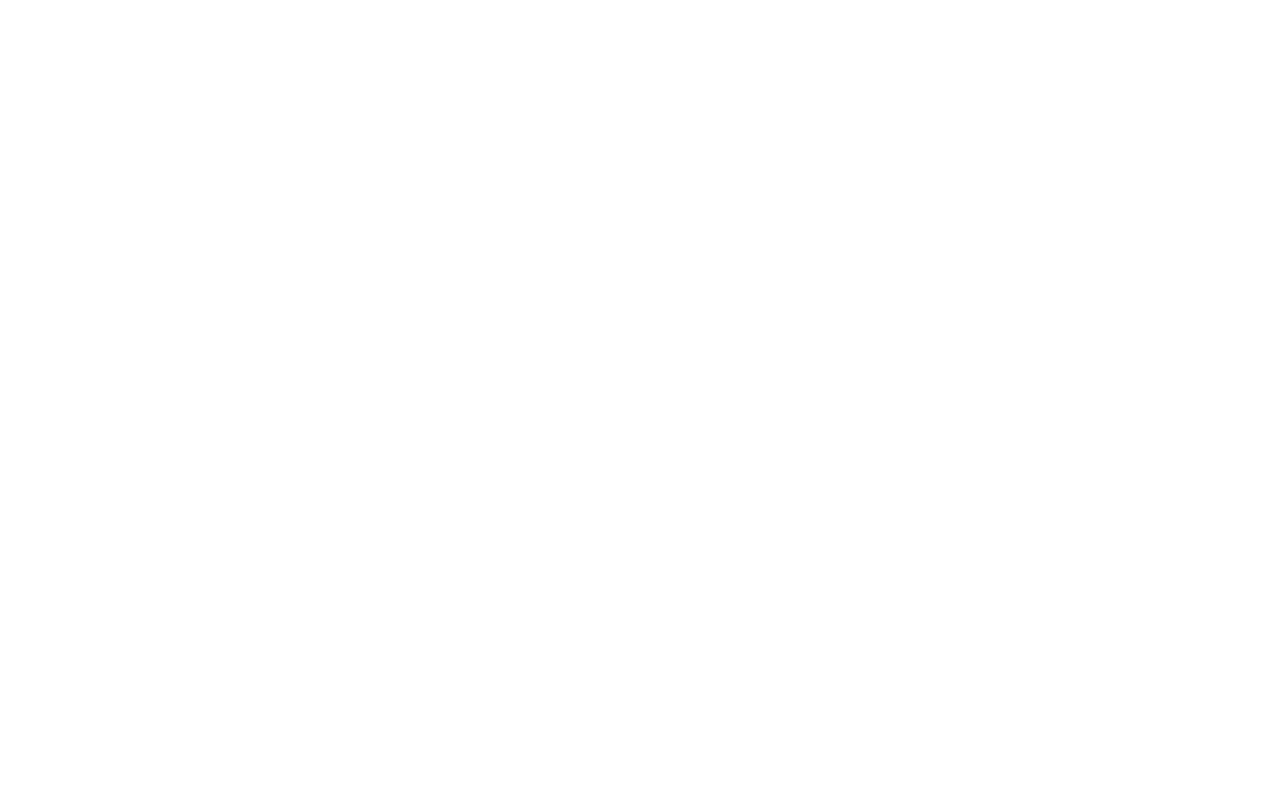
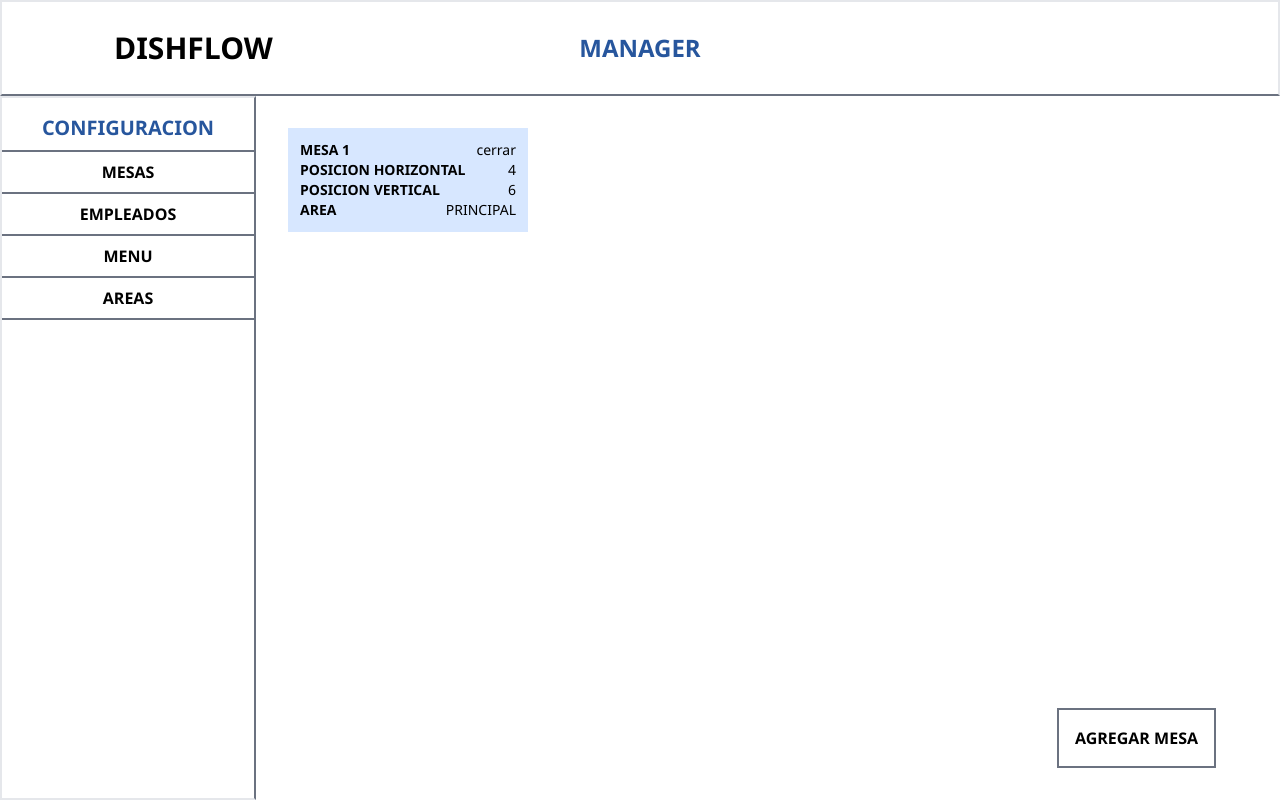
Before and after one commit to No-Country-simulation/c22-58-n-webapp, a React (Vite) app in the folder frontend/: page / in a window 1280 px wide. Built offline with nearby package versions, Linux system fonts and the light colour scheme.

Commit message:
la parte de manager terminada el html y css

```diff
--- a/frontend/src/App.tsx
+++ b/frontend/src/App.tsx
@@ -1,9 +1,10 @@
 import './index.css';
 import BarraNavegacionMenu from './components/BarraNavegacionMenu';
 import Cocina from './components/Cocina';
+import Manager from './components/Manager';
 
 function App() {
-	return <></>;
+	return <Manager />;
 }
 
 export default App;
--- /dev/null
+++ b/frontend/src/components/Manager.tsx
@@ -0,0 +1,64 @@
+import ManagerEmpleados from './ManagerEmpleados';
+import ManagerAreas from './ManagerAreas';
+import ManagerMesas from './ManagerMesas';
+import ManagerPlatos from './ManagerPlatos';
+
+import { useState } from 'react';
+
+export default function Manager() {
+	const [seccion, setSeccion] = useState('mesas');
+
+	function handleChangeSelection(str: string) {
+		setSeccion(str);
+	}
+
+	return (
+		<>
+			<header className="flex border-b-gray-500 h-24 border-solid border-2 w-screen items-center font-sans">
+				<h1 className="uppercase ml-28 font-bold text-3xl absolute">
+					dishflow
+				</h1>
+				<h2 className="uppercase font-bold text-2xl text-[#27569d] mx-auto">
+					manager
+				</h2>
+			</header>
+			<main className="flex w-screen h-[calc(100vh-6rem)] font-bold uppercase">
+				<aside className="w-[20%] py-2 text-center border-r-gray-500 border-solid border-2 ">
+					<h3 className="text-[#27569d] py-2 border-b-gray-500 border-b-2 border-solid text-xl">
+						configuracion
+					</h3>
+					<ul>
+						<li
+							className="py-2 border-b-gray-500 border-b-2 border-solid w-full hover:bg-[#d7e7ff]"
+							onClick={() => handleChangeSelection('mesas')}
+						>
+							mesas
+						</li>
+						<li
+							className="py-2 border-b-gray-500 border-b-2 border-solid w-full hover:bg-[#d7e7ff]"
+							onClick={() => handleChangeSelection('empleados')}
+						>
+							empleados
+						</li>
+						<li
+							className="py-2 border-b-gray-500 border-b-2 border-solid w-full hover:bg-[#d7e7ff]"
+							onClick={() => handleChangeSelection('menu')}
+						>
+							menu
+						</li>
+						<li
+							className="py-2 border-b-gray-500 border-b-2 border-solid w-full hover:bg-[#d7e7ff]"
+							onClick={() => handleChangeSelection('areas')}
+						>
+							areas
+						</li>
+					</ul>
+				</aside>
+				{seccion === 'mesas' && <ManagerMesas />}
+				{seccion === 'empleados' && <ManagerEmpleados />}
+				{seccion === 'menu' && <ManagerPlatos />}
+				{seccion === 'areas' && <ManagerAreas />}
+			</main>
+		</>
+	);
+}
--- /dev/null
+++ b/frontend/src/components/ManagerAreas.tsx
@@ -0,0 +1,24 @@
+export default function ManagerPlatos() {
+	return (
+		<section className="w-[calc(100vw-20%)] flex p-6 relative">
+			<aside className="mr-8 bg-[#d7e7ff] p-3">
+				<h4>lista de todas las áreas</h4>
+				<ul></ul>
+			</aside>
+			<article className="flex flex-col">
+				<h4 className="mb-3">agregar/modificar áreas</h4>
+				<label htmlFor="nombre" className="mb-2">
+					Nombre:
+					<input
+						type="text"
+						id="nombre"
+						className="border-b-2 border-solid border-b-black"
+					/>
+				</label>
+				<button className="absolute bottom-8 uppercase border-solid border-2 border-gray-500 p-3">
+					salvar cambios
+				</button>
+			</article>
+		</section>
+	);
+}
--- /dev/null
+++ b/frontend/src/components/ManagerEmpleados.tsx
@@ -0,0 +1,48 @@
+export default function ManagerEmpleados() {
+	return (
+		<section className="w-[calc(100vw-20%)] flex p-6 relative">
+			<aside className="mr-8 bg-[#d7e7ff] p-3">
+				<h4>lista de todos los empleados</h4>
+				<ul></ul>
+			</aside>
+			<article className="flex flex-col">
+				<h4 className="mb-3">agregar/modificar empleado</h4>
+				<label htmlFor="nombre" className="mb-2">
+					Nombre:
+					<input
+						type="text"
+						id="nombre"
+						className="border-b-2 border-solid border-b-black"
+					/>
+				</label>
+				<label htmlFor="apellidos" className="mb-2 mr-4">
+					apellidos:
+					<input
+						type="text"
+						id="apellidos"
+						className="border-b-2 border-solid border-b-black"
+					/>
+				</label>
+				<label htmlFor="email" className="mb-2">
+					email:
+					<input
+						type="text"
+						id="email"
+						className="border-b-2 border-solid border-b-black"
+					/>
+				</label>
+				<label htmlFor="rol" className="mb-2">
+					rol:
+					<input
+						type="text"
+						id="rol"
+						className="border-b-2 border-solid border-b-black"
+					/>
+				</label>
+				<button className="absolute bottom-8 uppercase border-solid border-2 border-gray-500 p-3">
+					salvar cambios
+				</button>
+			</article>
+		</section>
+	);
+}
--- /dev/null
+++ b/frontend/src/components/ManagerMesas.tsx
@@ -0,0 +1,26 @@
+export default function ManagerMesas() {
+	return (
+		<section className="flex flex-col uppercase p-8 relative w-[calc(100vw-20%)]">
+			<div className="bg-[#d7e7ff] p-3 w-60 text-sm">
+				<div className="flex justify-between">
+					<span>mesa 1</span> <button className="font-normal">cerrar</button>
+				</div>
+				<div className="flex justify-between">
+					<span>posicion horizontal</span>
+					<span className="font-normal">4</span>
+				</div>
+				<div className="flex justify-between">
+					<span>posicion vertical</span>
+					<span className="font-normal">6</span>
+				</div>
+				<div className="flex justify-between">
+					<span>area</span>
+					<span className="font-normal">principal</span>
+				</div>
+			</div>
+			<button className="uppercase absolute bottom-8 right-16 border-2 border-solid border-gray-500 p-4">
+				agregar mesa
+			</button>
+		</section>
+	);
+}
--- /dev/null
+++ b/frontend/src/components/ManagerPlatos.tsx
@@ -0,0 +1,48 @@
+export default function ManagerPlatos() {
+	return (
+		<section className="w-[calc(100vw-20%)] flex p-6 relative">
+			<aside className="mr-8 bg-[#d7e7ff] p-3">
+				<h4>lista de todos los platos</h4>
+				<ul></ul>
+			</aside>
+			<article className="flex flex-col">
+				<h4 className="mb-3">agregar/modificar platos</h4>
+				<label htmlFor="nombre" className="mb-2">
+					Nombre:
+					<input
+						type="text"
+						id="nombre"
+						className="border-b-2 border-solid border-b-black"
+					/>
+				</label>
+				<label htmlFor="apellidos" className="mb-2 mr-4">
+					descripcion:
+					<input
+						type="text"
+						id="apellidos"
+						className="border-b-2 border-solid border-b-black"
+					/>
+				</label>
+				<label htmlFor="email" className="mb-2">
+					precio:
+					<input
+						type="text"
+						id="email"
+						className="border-b-2 border-solid border-b-black"
+					/>
+				</label>
+				<label htmlFor="rol" className="mb-2">
+					categoria:
+					<input
+						type="text"
+						id="rol"
+						className="border-b-2 border-solid border-b-black"
+					/>
+				</label>
+				<button className="absolute bottom-8 uppercase border-solid border-2 border-gray-500 p-3">
+					salvar cambios
+				</button>
+			</article>
+		</section>
+	);
+}
```
